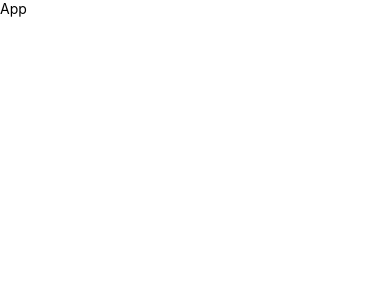
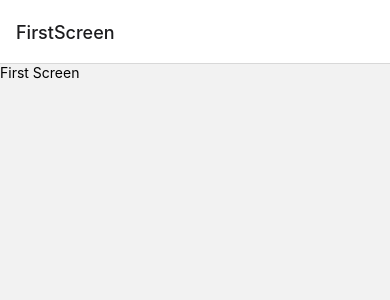
Before and after one commit to castromaciel/navigation-app, a React Native app: screen / in a window 390 px wide. Shown: the top 300 px of the page. Built offline with nearby package versions, Linux system fonts and the light colour scheme.

Commit message:
feat: add stack navigator setup

```diff
--- a/App.tsx
+++ b/App.tsx
@@ -1,15 +1,12 @@
-import 'react-native-gesture-handler'
-
 import { NavigationContainer } from '@react-navigation/native'
-import { SafeAreaView, StyleSheet, Text } from 'react-native'
+import { StyleSheet } from 'react-native'
+import { StackNavigator } from './src/navigator'
 
 const App = () => {
   return (
-    <SafeAreaView>
-      <NavigationContainer>
-        <Text>App</Text>
-      </NavigationContainer>
-    </SafeAreaView>
+    <NavigationContainer>
+      <StackNavigator />
+    </NavigationContainer>
   )
 }
 
--- a/index.js
+++ b/index.js
@@ -1,6 +1,7 @@
 /**
  * @format
  */
+import 'react-native-gesture-handler';
 
 import { AppRegistry } from 'react-native';
 import App from './App';
--- a/package.json
+++ b/package.json
@@ -10,7 +10,9 @@
     "test": "jest"
   },
   "dependencies": {
+    "@react-native-masked-view/masked-view": "^0.2.9",
     "@react-navigation/native": "^6.1.7",
+    "@react-navigation/stack": "^6.3.17",
     "react": "18.2.0",
     "react-native": "0.72.4",
     "react-native-gesture-handler": "^2.12.1",
--- /dev/null
+++ b/src/navigator/StackNavigator/index.tsx
@@ -0,0 +1,16 @@
+import { createStackNavigator } from '@react-navigation/stack';
+import { FirstScreen, SecondScreen, ThridScreen } from '../../screens';
+
+const Stack = createStackNavigator();
+
+const StackNavigator = () => {
+  return (
+    <Stack.Navigator>
+      <Stack.Screen name="FirstScreen" component={FirstScreen} />
+      <Stack.Screen name="SecondScreen" component={SecondScreen} />
+      <Stack.Screen name="ThirdScreen" component={ThridScreen} />
+    </Stack.Navigator>
+  );
+}
+
+export default StackNavigator
--- /dev/null
+++ b/src/navigator/index.ts
@@ -0,0 +1 @@
+export { default as StackNavigator } from './StackNavigator';
--- /dev/null
+++ b/src/screens/FirstScreen/index.tsx
@@ -0,0 +1,16 @@
+import { FC } from 'react'
+import { StyleSheet, Text, View } from 'react-native'
+
+interface FirstScreenProps {}
+
+const FirstScreen: FC<FirstScreenProps> = () => {
+  return (
+    <View>
+      <Text>First Screen</Text>
+    </View>
+  )
+}
+
+const styles = StyleSheet.create({})
+
+export default FirstScreen
--- /dev/null
+++ b/src/screens/SecondScreen/index.tsx
@@ -0,0 +1,16 @@
+import { FC } from 'react'
+import { StyleSheet, Text, View } from 'react-native'
+
+interface SecondScreenProps {}
+
+const SecondScreen: FC<SecondScreenProps> = () => {
+  return (
+    <View>
+      <Text>Second Screen</Text>
+    </View>
+  )
+}
+
+const styles = StyleSheet.create({})
+
+export default SecondScreen
--- /dev/null
+++ b/src/screens/ThridScreen/index.tsx
@@ -0,0 +1,16 @@
+import { FC } from 'react'
+import { StyleSheet, Text, View } from 'react-native'
+
+interface ThridScreenProps {}
+
+const ThridScreen: FC<ThridScreenProps> = () => {
+  return (
+    <View>
+      <Text>Thrid Screen</Text>
+    </View>
+  )
+}
+
+const styles = StyleSheet.create({})
+
+export default ThridScreen
--- /dev/null
+++ b/src/screens/index.ts
@@ -0,0 +1,3 @@
+export { default as FirstScreen } from './FirstScreen';
+export { default as SecondScreen } from './SecondScreen';
+export { default as ThridScreen } from './ThridScreen';
```
Also changed, not shown: 2 other files (tests, documents, lock files or other folders).
